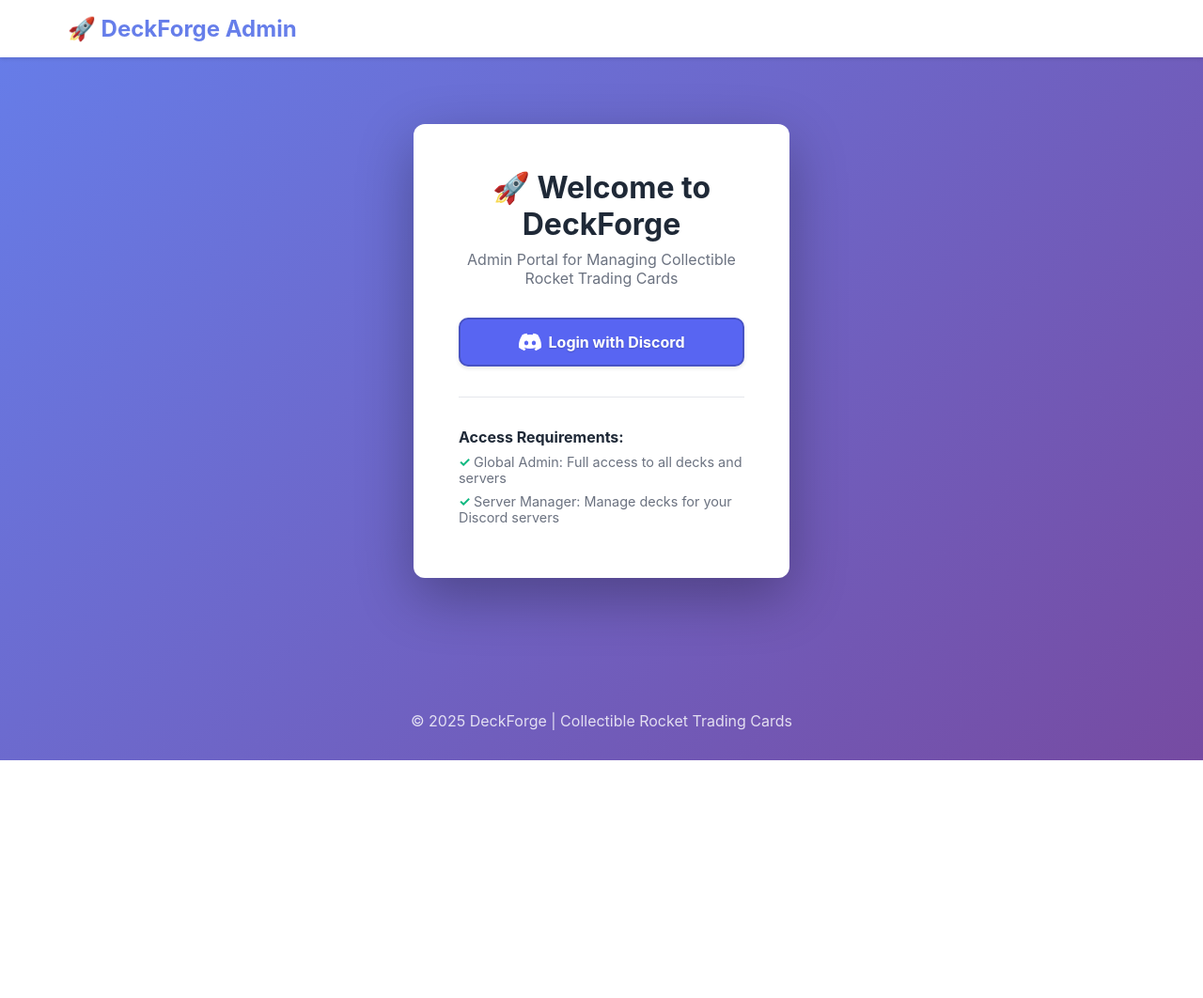
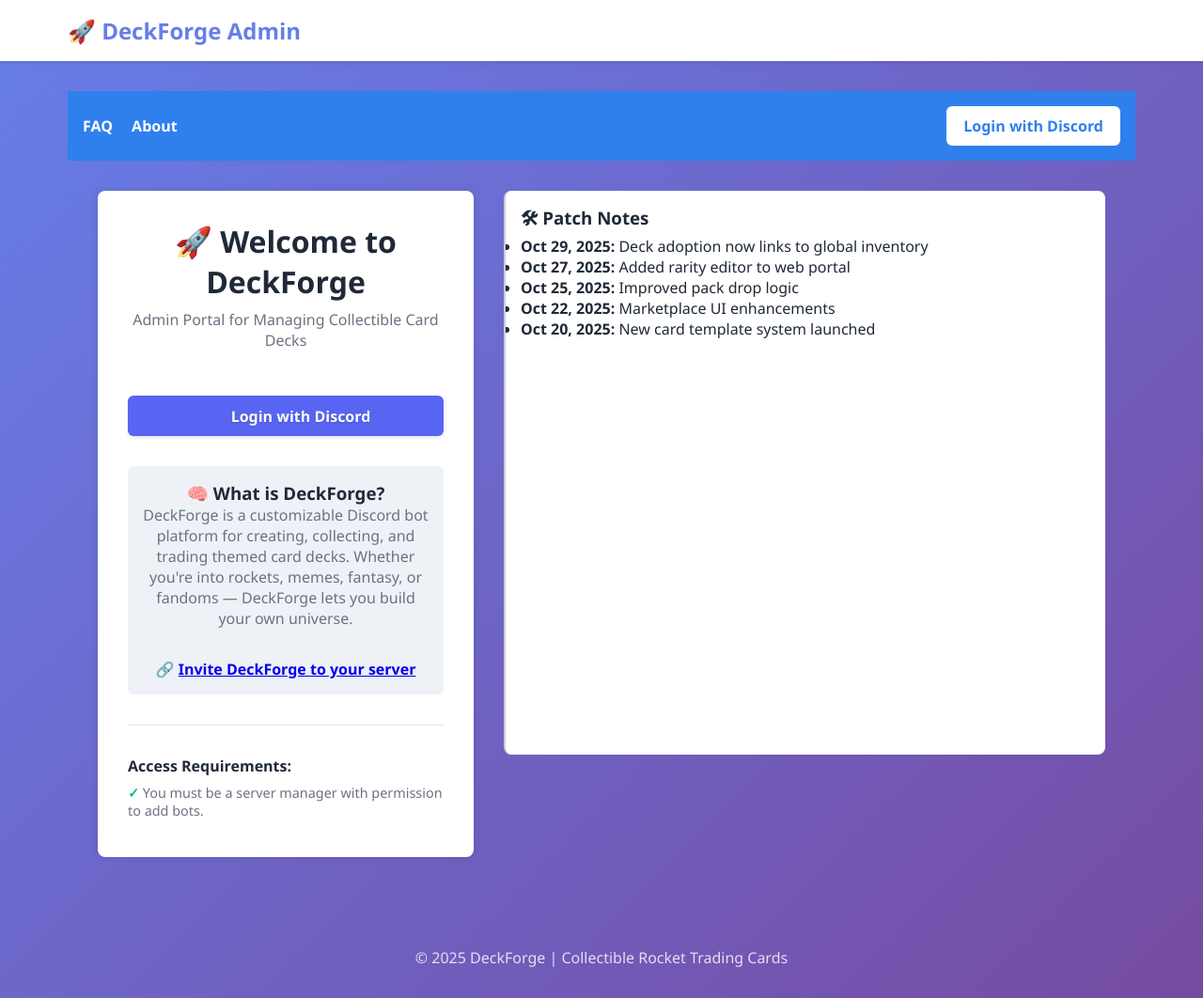
Before and after one commit to Excalium-OG/DeckForge, a FastAPI app: page / in a window 1280 px wide. Shown: the whole page at 94% size. Before the commit the page ends 809 px from the top, so only its background shows below. Run offline with FastAPI, Linux system fonts and the light colour scheme; parts of the project's set-up code (start-up, migrations or seed data) failed here and were passed over.

Commit message:
Update login.html

```diff
--- a/web/templates/login.html
+++ b/web/templates/login.html
@@ -3,10 +3,112 @@
 {% block title %}Login - DeckForge Admin Portal{% endblock %}
 
 {% block content %}
-<div class="login-container">
+<style>
+  /* === Layout and Colors === */
+  body {
+    margin: 0;
+    font-family: 'Segoe UI', sans-serif;
+    background-color: #f0f4f8; /* Easily changeable background */
+  }
+
+  .top-bar {
+    background-color: #2f80ed; /* Top bar background */
+    color: white;
+    padding: 1rem;
+    display: flex;
+    justify-content: space-between;
+    align-items: center;
+  }
+
+  .top-bar .nav-links a {
+    color: white;
+    margin-right: 1rem;
+    text-decoration: none;
+    font-weight: bold;
+  }
+
+  .top-bar .login-btn {
+    background-color: #ffffff;
+    color: #2f80ed;
+    border: 2px solid #ffffff;
+    padding: 0.5rem 1rem;
+    border-radius: 6px; /* Button edge styling */
+    text-decoration: none;
+    font-weight: bold;
+  }
+
+  .main-container {
+    display: flex;
+    padding: 2rem;
+    gap: 2rem;
+  }
+
+  .login-card {
+    flex: 2;
+    background-color: white;
+    padding: 2rem;
+    border-radius: 8px;
+    box-shadow: 0 0 10px rgba(0,0,0,0.1);
+  }
+
+  .update-pane {
+    flex: 1;
+    background-color: #ffffff;
+    border-left: 2px solid #ccc;
+    padding: 1rem;
+    overflow-y: auto;
+    max-height: 600px;
+    border-radius: 8px;
+  }
+
+  .update-pane h3 {
+    margin-top: 0;
+  }
+
+  .btn-discord {
+    display: inline-flex;
+    align-items: center;
+    gap: 0.5rem;
+    background-color: #5865F2;
+    color: white;
+    padding: 0.6rem 1.2rem;
+    border: none;
+    border-radius: 6px;
+    font-size: 1rem;
+    text-decoration: none;
+    margin-top: 1rem;
+  }
+
+  .info-section {
+    margin-top: 2rem;
+  }
+
+  .summary-section {
+    margin-top: 2rem;
+    background-color: #eef2f7;
+    padding: 1rem;
+    border-radius: 6px;
+  }
+
+  .invite-link {
+    margin-top: 1rem;
+    font-weight: bold;
+  }
+</style>
+
+<div class="top-bar">
+  <div class="nav-links">
+    <a href="/faq">FAQ</a>
+    <a href="/about">About</a>
+    <!-- Add more links here -->
+  </div>
+  <a href="/login" class="login-btn">Login with Discord</a>
+</div>
+
+<div class="main-container">
   <div class="login-card">
     <h2>🚀 Welcome to DeckForge</h2>
-        <p>Admin Portal for Managing Collectible Rocket Trading Cards</p>
+    <p>Admin Portal for Managing Collectible Card Decks</p>
 
     {% if request.query_params.get('error') == 'auth_failed' %}
     <div class="alert alert-error">
@@ -16,18 +118,38 @@
 
     <a href="/login" class="btn btn-discord">
       <svg width="24" height="24" viewBox="0 0 24 24" fill="currentColor">
-                <path d="M20.317 4.37a19.791 19.791 0 0 0-4.885-1.515a.074.074 0 0 0-.079.037c-.21.375-.444.864-.608 1.25a18.27 18.27 0 0 0-5.487 0a12.64 12.64 0 0 0-.617-1.25a.077.077 0 0 0-.079-.037A19.736 19.736 0 0 0 3.677 4.37a.07.07 0 0 0-.032.027C.533 9.046-.32 13.58.099 18.057a.082.082 0 0 0 .031.057a19.9 19.9 0 0 0 5.993 3.03a.078.078 0 0 0 .084-.028a14.09 14.09 0 0 0 1.226-1.994a.076.076 0 0 0-.041-.106a13.107 13.107 0 0 1-1.872-.892a.077.077 0 0 1-.008-.128a10.2 10.2 0 0 0 .372-.292a.074.074 0 0 1 .077-.01c3.928 1.793 8.18 1.793 12.062 0a.074.074 0 0 1 .078.01c.12.098.246.198.373.292a.077.077 0 0 1-.006.127a12.299 12.299 0 0 1-1.873.892a.077.077 0 0 0-.041.107c.36.698.772 1.362 1.225 1.993a.076.076 0 0 0 .084.028a19.839 19.839 0 0 0 6.002-3.03a.077.077 0 0 0 .032-.054c.5-5.177-.838-9.674-3.549-13.66a.061.061 0 0 0-.031-.03zM8.02 15.33c-1.183 0-2.157-1.085-2.157-2.419c0-1.333.956-2.419 2.157-2.419c1.21 0 2.176 1.096 2.157 2.42c0 1.333-.956 2.418-2.157 2.418zm7.975 0c-1.183 0-2.157-1.085-2.157-2.419c0-1.333.955-2.419 2.157-2.419c1.21 0 2.176 1.096 2.157 2.42c0 1.333-.946 2.418-2.157 2.418z"/>
+        <!-- Discord SVG icon -->
+        <path d="M20.317 4.37...z"/>
       </svg>
       Login with Discord
     </a>
 
+    <div class="summary-section">
+      <h3>🧠 What is DeckForge?</h3>
+      <p>DeckForge is a customizable Discord bot platform for creating, collecting, and trading themed card decks. Whether you're into rockets, memes, fantasy, or fandoms — DeckForge lets you build your own universe.</p>
+      <div class="invite-link">
+        🔗 <a href="YOUR_BOT_INVITE_URL_HERE">Invite DeckForge to your server</a>
+      </div>
+    </div>
+
     <div class="info-section">
       <h3>Access Requirements:</h3>
       <ul>
-                <li>Global Admin: Full access to all decks and servers</li>
-                <li>Server Manager: Manage decks for your Discord servers</li>
+        <li>You must be a server manager with permission to add bots.</li>
       </ul>
     </div>
   </div>
+
+  <div class="update-pane">
+    <h3>🛠 Patch Notes</h3>
+    <ul>
+      <li><strong>Oct 29, 2025:</strong> Deck adoption now links to global inventory</li>
+      <li><strong>Oct 27, 2025:</strong> Added rarity editor to web portal</li>
+      <li><strong>Oct 25, 2025:</strong> Improved pack drop logic</li>
+      <li><strong>Oct 22, 2025:</strong> Marketplace UI enhancements</li>
+      <li><strong>Oct 20, 2025:</strong> New card template system launched</li>
+      <!-- Add more updates here -->
+    </ul>
+  </div>
 </div>
 {% endblock %}
```
Lines whose indentation alone changed are shown as unchanged.
